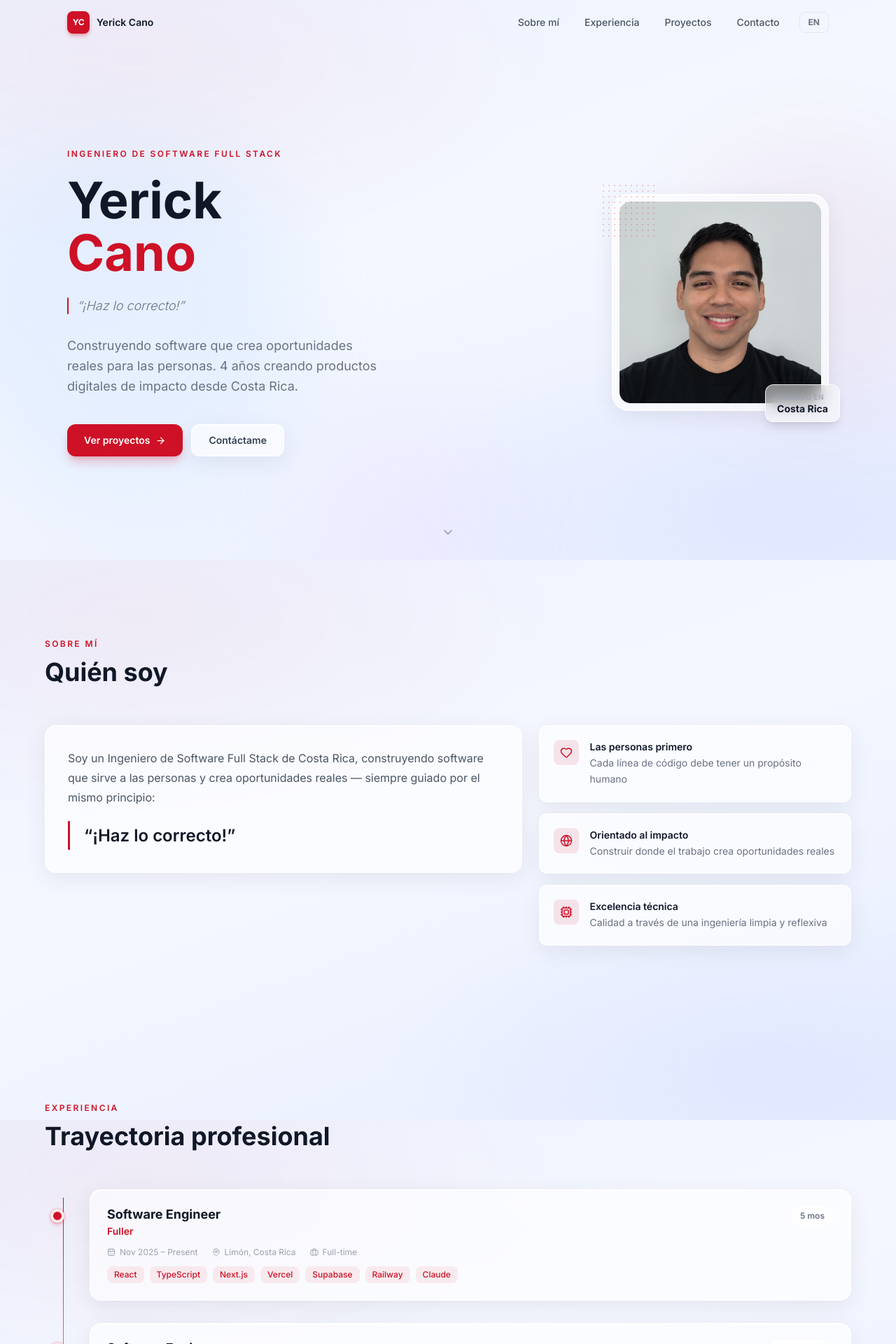
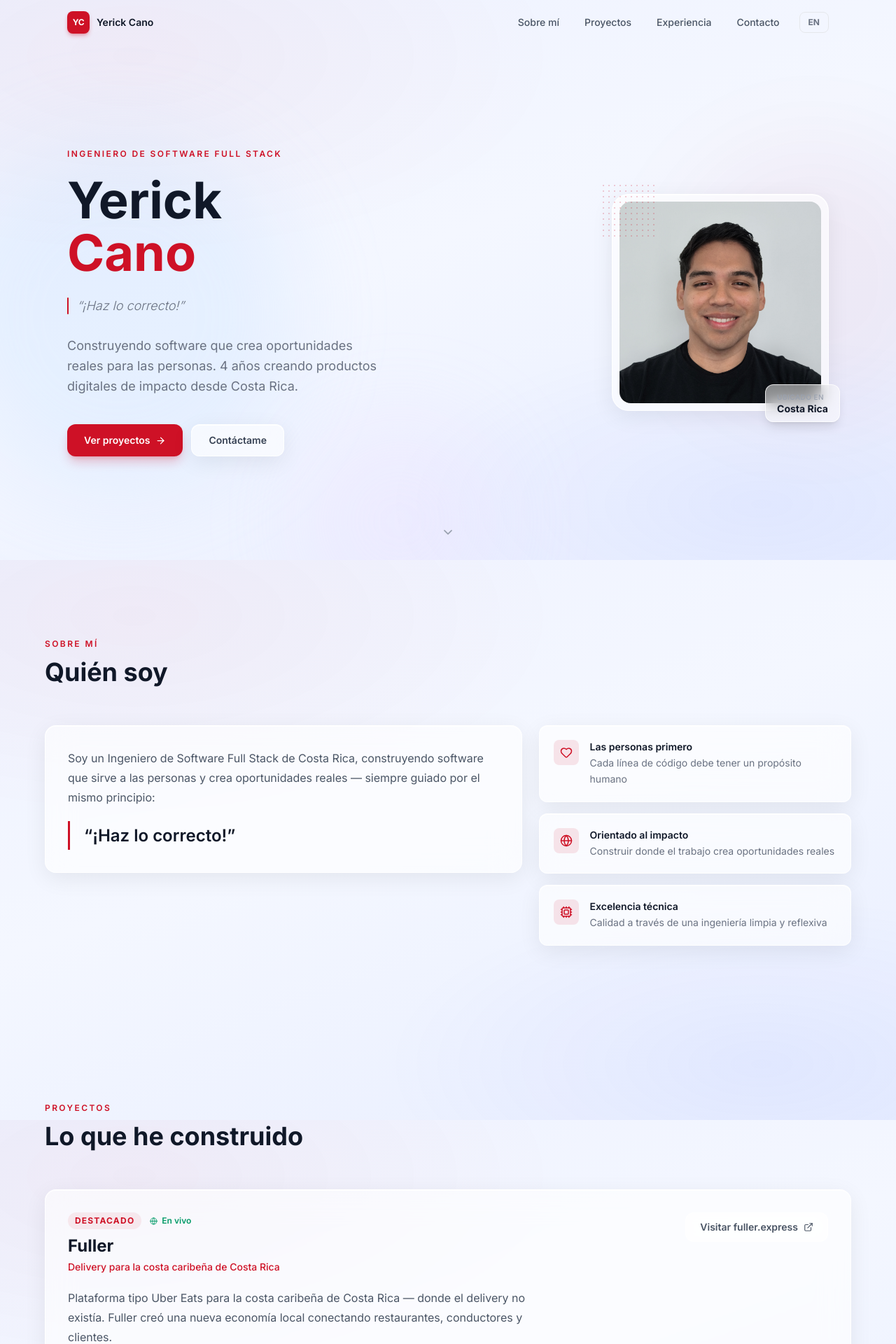
Before and after one commit to yerickcano/yerick-s-portfolio, a Next.js app: page / in a window 1280 px wide. Shown: the top 1920 px of the page at 70% size. Built offline with nearby package versions, Linux system fonts and the light colour scheme.

Commit message:
order changes

```diff
--- a/app/page.tsx
+++ b/app/page.tsx
@@ -14,9 +14,9 @@ export default function Home() {
       <main>
         <Hero />
         <About />
+        <Projects />
         <Timeline />
         <Skills />
-        <Projects />
         <Contact />
       </main>
       <Footer />
--- a/lib/i18n.ts
+++ b/lib/i18n.ts
@@ -5,8 +5,8 @@ export const t = {
     nav: {
       links: [
         { href: "#about", label: "About" },
+        { href: "#projects", label: "Projects" },
         { href: "#experience", label: "Experience" },
-        { href: "#projects", label: "Projects" },
         { href: "#contact", label: "Contact" },
       ],
     },
@@ -81,8 +81,8 @@ export const t = {
     nav: {
       links: [
         { href: "#about", label: "Sobre mí" },
+        { href: "#projects", label: "Proyectos" },
         { href: "#experience", label: "Experiencia" },
-        { href: "#projects", label: "Proyectos" },
         { href: "#contact", label: "Contacto" },
       ],
     },
```
